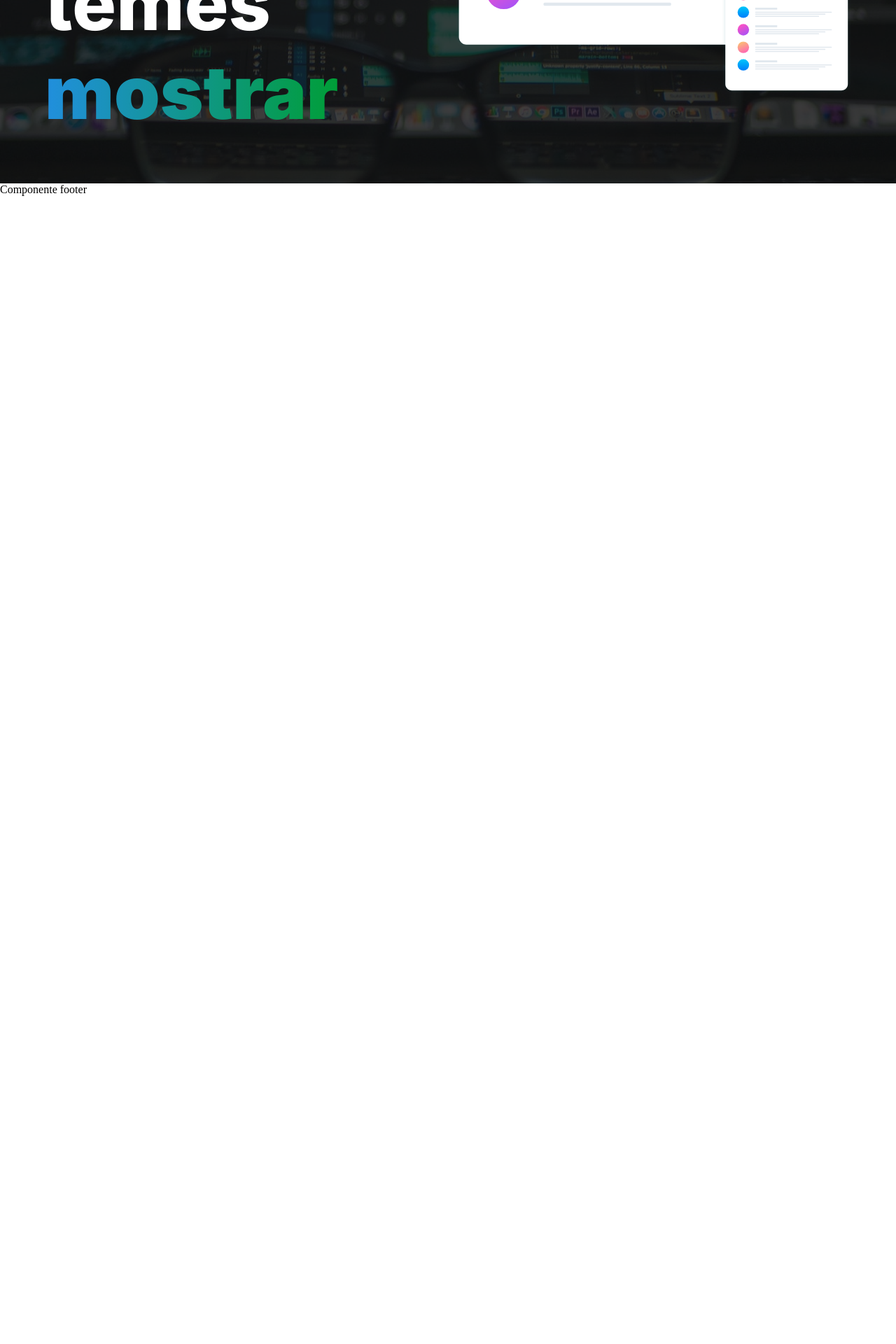
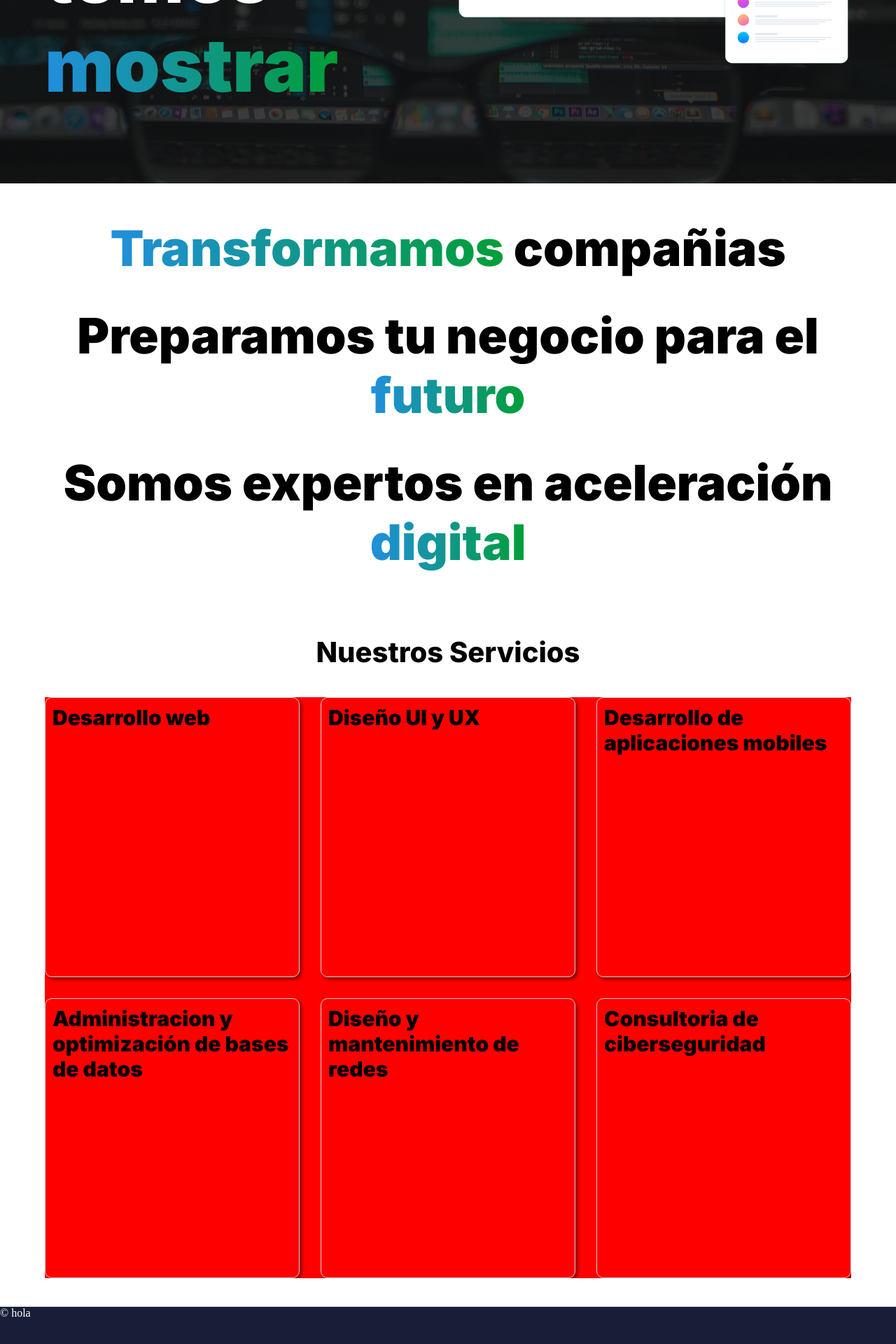
Before and after one commit to Ramos-Angel-20/nextjs-ebusiness, a Next.js app: page / in a window 1280 px wide. Shown: the part 538-2458 px from the top of the page at 70% size. Before the commit the page ends 879 px from the top, so only its background shows below. Built offline with nearby package versions, Linux system fonts and the light colour scheme.

Commit message:
Se empezo a trabajar con la seccion de servicios

```diff
--- /dev/null
+++ b/components/Footer.js
@@ -0,0 +1,11 @@
+import styles from '../styles/Footer.module.css';
+
+const Footer = () => {
+    return (
+        <footer className={styles.footer}>
+            <p>&copy; hola</p>
+        </footer>
+    );
+}
+
+export default Footer;
--- a/components/Header.js
+++ b/components/Header.js
@@ -8,12 +8,10 @@ const Header = () => {
 
     return (
         <div className={styles.header}>
-            <div className='container'>
-                <div className={styles['header__hero']}>
-                    <h2>Sitios web que no temes <span>mostrar</span></h2>
-                    <div className={styles['header__hero__image']}>
-                        <Image src={mocks} alt="CODEBOSS" />
-                    </div>
+            <div className={styles['header__hero']}>
+                <h2>Sitios web que no temes <span>mostrar</span></h2>
+                <div className={styles['header__hero__image']}>
+                    <Image src={mocks} alt="CODEBOSS" />
                 </div>
             </div>
 
--- a/components/Layout.js
+++ b/components/Layout.js
@@ -1,14 +1,42 @@
-import React from 'react';
+import React, { useState, useEffect, useRef } from 'react';
 
 import styles from '../styles/Layout.module.css';
 import Navigation from './Navigation';
+import Footer from './Footer';
 
 const Layout = ({ children }) => {
+
+
+    const [navbarClasses, setNavbarClasses] = useState('');
+    const mainRef = useRef(null);
+
+    useEffect(() => {
+        const handleScroll = () => {
+            const { y } = mainRef.current.getBoundingClientRect();
+
+            if (y <= -30) {
+                setNavbarClasses('scrolled');
+            }
+            else {
+                setNavbarClasses('');
+            }
+
+        }
+
+        window.addEventListener('scroll', handleScroll);
+
+        return () => {
+            window.removeEventListener('scroll', handleScroll);
+        }
+    }, []);
+
     return (
         <div className={styles.layout}>
-            <Navigation/>
+            <Navigation classes={navbarClasses}/>
+            <main ref={mainRef}>
                 {children}
-            <div>Componente footer</div>
+            </main>
+            <Footer />
         </div>
     );
 }
--- a/components/Navigation.js
+++ b/components/Navigation.js
@@ -2,9 +2,11 @@ import { HiMenuAlt3 } from 'react-icons/hi';
 
 import styles from '../styles/Navigation.module.css';
 
-const Navigation = () => {
+const Navigation = ({ classes }) => {
+
+
     return (
-        <div className={styles.navigation}>
+        <div className={`${styles.navigation} ${classes && styles.scrolled}`}>
             <div className={styles['navigation__content']}>
                 <h1 className={styles['navigation__title']}>CODE<span>BOSS</span></h1>
                 <ul className={styles['navigation__menu--desktop']}>
@@ -14,7 +16,7 @@ const Navigation = () => {
                 </ul>
 
                 <div className={styles['navigation__menu--mobile']}>
-                    <HiMenuAlt3/>
+                    <HiMenuAlt3 />
                 </div>
             </div>
         </div>
--- /dev/null
+++ b/components/Services.js
@@ -0,0 +1,49 @@
+import { MdDesignServices, MdSecurity, MdSmartphone } from 'react-icons/md';
+import { FiMonitor, FiDatabase } from 'react-icons/fi';
+import { BiNetworkChart } from 'react-icons/bi';
+
+
+
+import styles from '../styles/Services.module.css';
+
+const Services = () => {
+    return (
+        <div className={styles.services}>
+
+            <div className={styles['services__slogan']}>
+            <p><span>Transformamos</span> compañias</p>
+            <p>Preparamos tu negocio para el <span>futuro</span></p>
+            <p>Somos expertos en aceleración <span>digital</span></p>
+            </div>
+
+            <h2>Nuestros Servicios</h2>
+            <div className={styles['services__grid']}>
+                <div className={styles['services__grid__item']}>
+                    <p>Desarrollo web</p>
+                </div>
+
+                <div className={styles['services__grid__item']}>
+                    <p>Diseño UI y UX</p>
+                </div>
+
+                <div className={styles['services__grid__item']}>
+                    <p>Desarrollo de aplicaciones mobiles</p>
+                </div>
+
+                <div className={styles['services__grid__item']}>
+                    <p>Administracion y optimización de bases de datos</p>
+                </div>
+
+                <div className={styles['services__grid__item']}>
+                    <p>Diseño y mantenimiento de redes</p>
+                </div>
+
+                <div className={styles['services__grid__item']}>
+                    <p>Consultoria de ciberseguridad</p>
+                </div>
+            </div>
+        </div>
+    )
+}
+
+export default Services;
--- a/pages/index.js
+++ b/pages/index.js
@@ -1,9 +1,14 @@
+import Services from '../components/Services';
 import Header from '../components/Header';
 
 export default function Home() {
+
+
+
   return (
     <div>
       <Header/>
+      <Services/>
     </div>
   );
 }
--- /dev/null
+++ b/styles/Footer.module.css
@@ -0,0 +1,6 @@
+.footer {
+    border-top: 1px solid lightgray;
+    min-height: 10rem;
+    color: #fff;
+    background-color: rgb(25, 30, 56);
+}
--- a/styles/Header.module.css
+++ b/styles/Header.module.css
@@ -1,23 +1,30 @@
 .header {
+    width: 100%;
     min-height: 100vh;
     background-image: url('../assets/mmad.jpg');
     background-repeat: no-repeat;
     background-size: cover;
     background-position: top center;
+    display: flex;
+    align-items: center;
 }
 
 .header::after {
+    width: 100%;
     content: '';
     position: absolute;
     background-color: #111;
     opacity: 0.8;
     top: 0;
     left: 0;
-    width: 100%;
+    right: 0;
+    bottom: 0;
+    margin: 0 auto;
     height: 100%;
 }
 
 .header__hero {
+    position: absolute;
     left: 0;
     right: 0;
     width: 90%;
@@ -25,9 +32,8 @@
     margin: 0 auto;
     margin-top: var(--navbar-height);
     height: 60rem;
-    position: absolute;
     font-family: var(--inter-font);
-    font-size: 5rem;
+    font-size: 4rem;
     text-align: center;
     color: #fff;
     display: flex;
@@ -45,6 +51,7 @@
 
 .header__hero__image {
     width: 40rem;
+    max-width: 100%;
 }
 
 @media screen and (min-width: 900px) {
--- a/styles/Layout.module.css
+++ b/styles/Layout.module.css
@@ -1,6 +1,5 @@
 .layout {
     min-height: 100vh;
-
     display: grid;
     grid-template-rows: auto 1fr auto;
     grid-template-columns: unset;
--- a/styles/Navigation.module.css
+++ b/styles/Navigation.module.css
@@ -6,6 +6,12 @@
     min-width: 100%;
     z-index: 99;
     max-width: var(--navbar-height);
+    transition: background-color 150ms;
+}
+
+.scrolled {
+    background-color: rgb(25, 30, 56);
+    box-shadow: 0px 3px 5px rgba(0,0,0,0.5);
 }
 
 .navigation__content {
--- /dev/null
+++ b/styles/Services.module.css
@@ -0,0 +1,84 @@
+.services {
+    font-family: var(--inter-font);
+    max-width: 200rem;
+    max-width: 90% ;
+    min-height: 100vh;
+    margin: 4rem auto;
+
+}
+
+.services__slogan {
+    width: 100%;
+    margin: 0 auto;
+    word-wrap: break-word;
+    padding: 1rem;
+    text-align: center;
+}
+
+.services p {
+    font-weight: 900;
+    color: #000;
+    font-size: 4rem;
+    margin-bottom: 4rem;
+}
+
+.services h2 {
+    margin: 4rem auto;
+    text-align: center;
+    font-size: 4rem;
+    color: #000;
+}
+
+@media screen and (min-width: 700px) {
+    .services p {
+        font-size: 7rem;
+    }
+}
+
+.services span {
+    background: linear-gradient(to right, #218fde 0%, #009e37 100%);
+	-webkit-background-clip: text;
+	-webkit-text-fill-color: transparent;
+}
+
+
+.services__grid {
+    background-color: red;
+    width: 100%;
+    overflow: hidden;
+    margin: 0rem auto;
+    color: #000;
+}
+
+@media screen and (min-width: 768px) {
+    .services__grid {
+        display: grid;
+        grid-template-columns: repeat(2, 1fr);
+        gap: 3rem;
+    }
+}
+
+@media screen and (min-width: 1280px) {
+    .services__grid {
+        grid-template-columns: repeat(3, 1fr);
+    }
+}
+
+.services__grid__item {
+    padding: 1rem;
+    height: 40rem;
+    border-radius: 1rem;
+    box-shadow: 3px 3px 5px rgba(0,0,0,0.5);
+    border: 1PX solid lightgray;
+    margin-bottom: 3rem;
+}
+
+.services__grid__item p {
+    font-size: 3rem;
+}
+
+@media screen and (min-width: 768px) {
+    .services__grid__item {
+        margin: 0;
+    }
+}
--- a/styles/globals.css
+++ b/styles/globals.css
@@ -19,6 +19,9 @@ html {
 }
 
 body {
+
+  --inter-font: 'Inter', sans-serif;
+  color: #fff;
   font-size: 1.6rem;
   min-height: 100vh;
 }
```
Also changed, not shown: assets/web.jpg (added).
